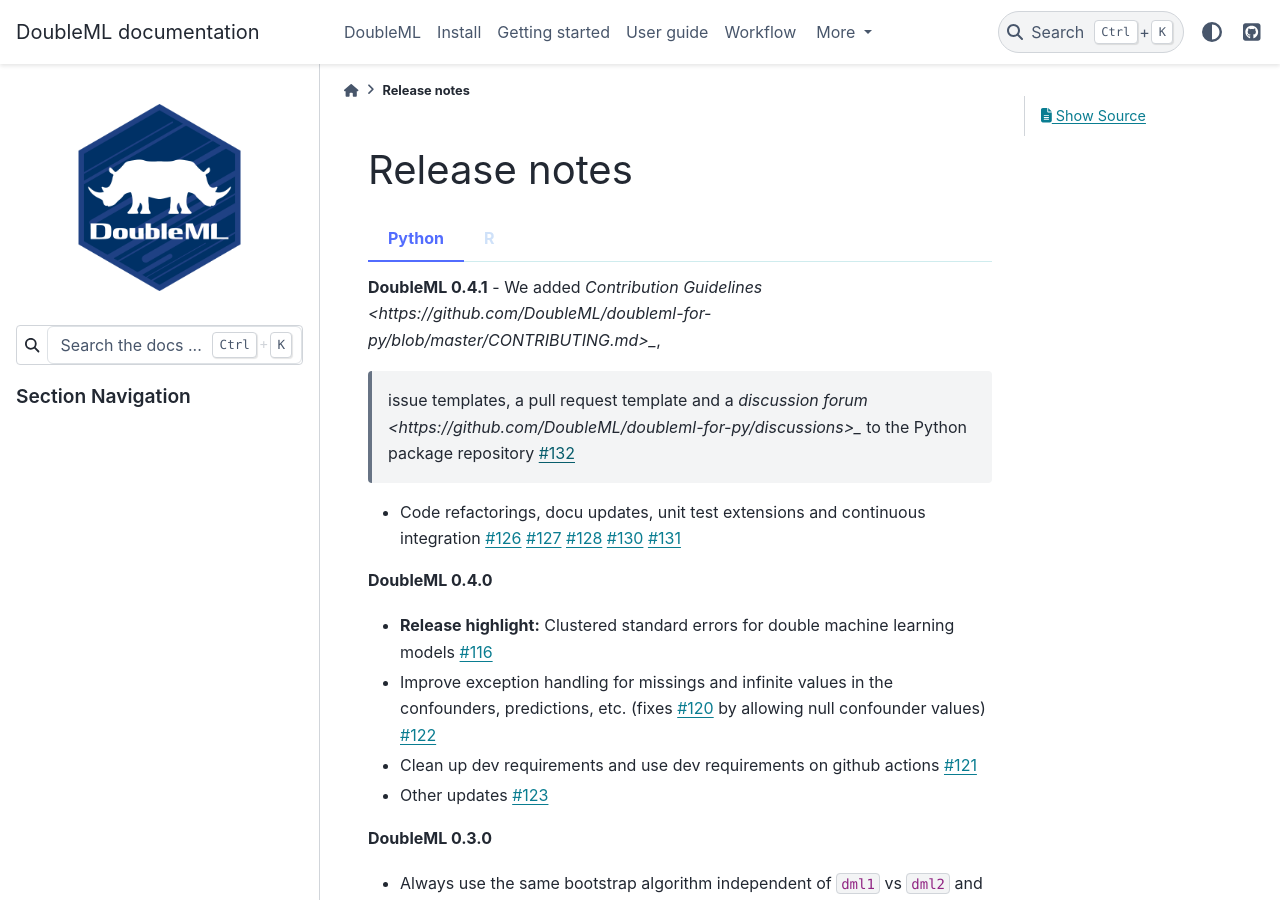
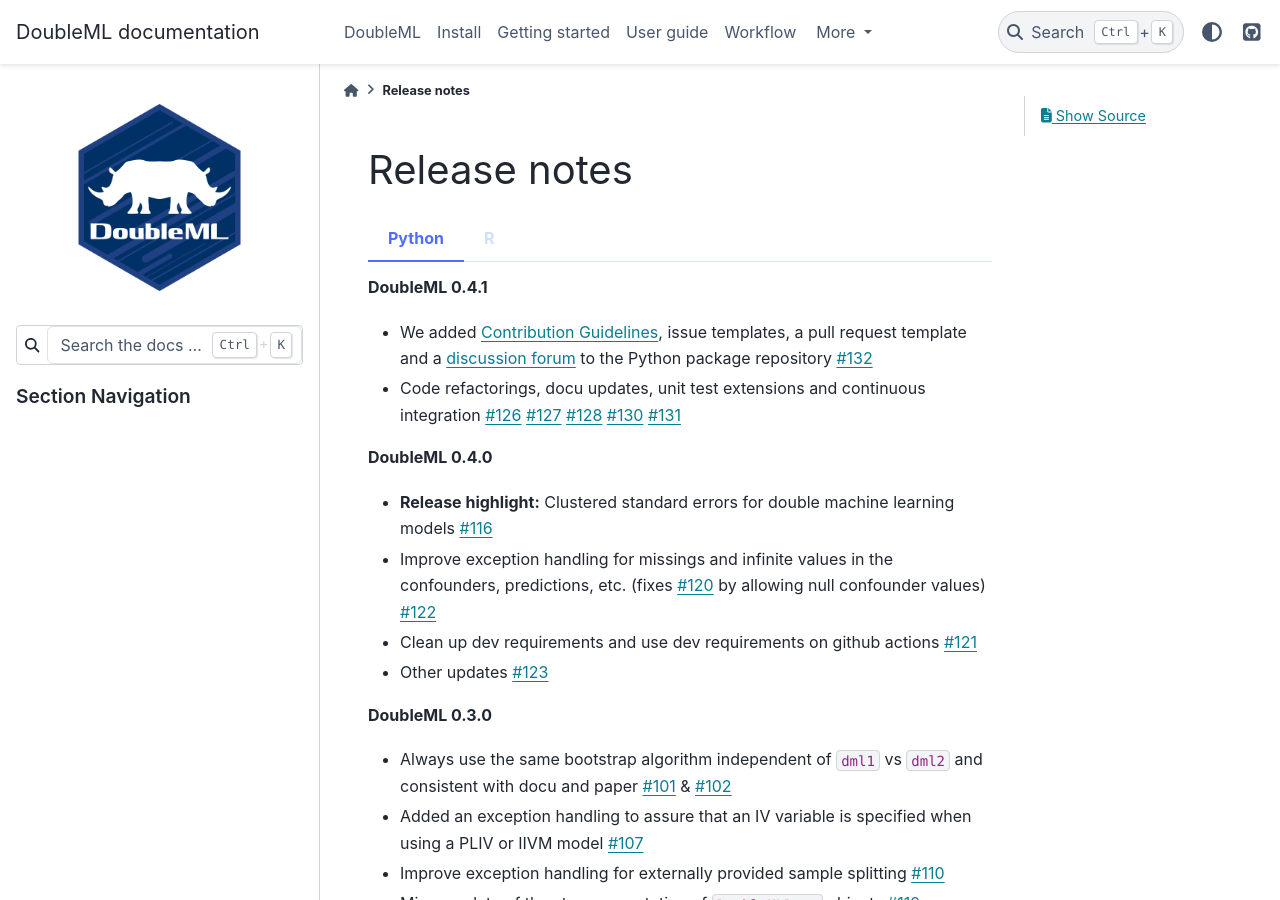
Before and after one commit to DoubleML/doubleml-docs, a Sphinx documentation site: the page built from doc/release/release.rst, in a window 1280 px wide and 900 px high. Built offline with Sphinx 7.4.7 and the PyData theme 0.15.4, drawn with Linux system fonts in a browser that asks for light colours.

Commit message:
fixed minor bugs in the most recent release notes

```diff
--- a/doc/release/release.rst
+++ b/doc/release/release.rst
@@ -6,9 +6,10 @@
 .. tabbed:: Python
 
     **DoubleML 0.4.1**
-    - We added `Contribution Guidelines <https://github.com/DoubleML/doubleml-for-py/blob/master/CONTRIBUTING.md>_`,
+
+    - We added `Contribution Guidelines <https://github.com/DoubleML/doubleml-for-py/blob/master/CONTRIBUTING.md>`_,
       issue templates, a pull request template and a
-      `discussion forum <https://github.com/DoubleML/doubleml-for-py/discussions>_` to the Python package repository
+      `discussion forum <https://github.com/DoubleML/doubleml-for-py/discussions>`_ to the Python package repository
       `#132 <https://github.com/DoubleML/doubleml-for-py/pull/132>`_
     - Code refactorings, docu updates, unit test extensions and continuous integration
       `#126 <https://github.com/DoubleML/doubleml-for-py/pull/126>`_
```
